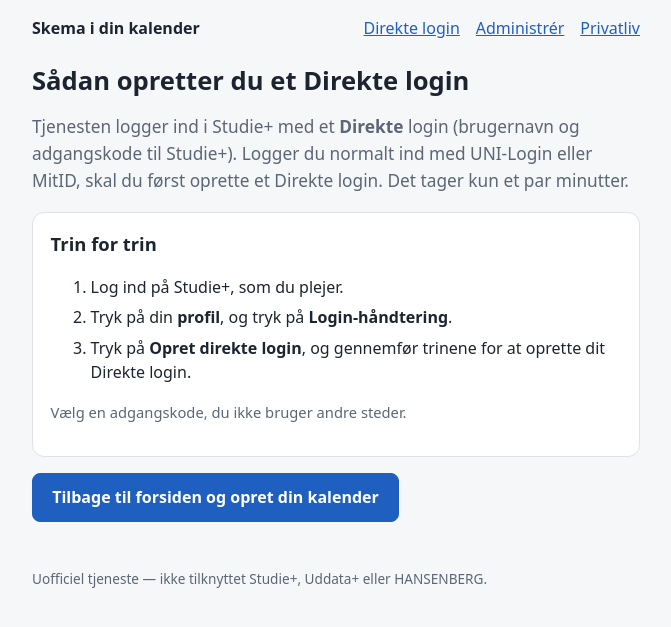
After one commit to NoahGNielsen/Studie-Plus-Skema-Service, a PHP site: template src/app/Web/views/direct_login.php in a window 1280 px wide. The commit adds this page. Shown: the top 627 px of the page, without its empty margins (304-975 px from the left). Run offline with PHP 8.4, Linux system fonts and the light colour scheme; the template is opened without the code that fills it, so the values that code supplies are empty.

Commit message:
Add direct login instructions and enhance error messages for clarity

```diff
--- a/src/app/Web/App.php
+++ b/src/app/Web/App.php
@@ -66,6 +66,7 @@ final class App
             $method === 'POST' && $path === '/administrer/slet' => $this->delete(),
             $method === 'POST' && $path === '/administrer/log-ud' => $this->logout(),
             $method === 'GET' && $path === '/privatliv' => View::render('privacy'),
+            $method === 'GET' && $path === '/direkte-login' => View::render('direct_login'),
             default => View::render('message', ['title' => 'Siden findes ikke', 'text' => 'Gå tilbage til forsiden.'], 404),
         };
     }
@@ -155,7 +156,7 @@ final class App
             View::render('home', [
                 'enabled' => true,
                 'username' => $username,
-                'error' => 'Studie+ godkendte ikke brugernavn og adgangskode. Bemærk: kun "Direkte" Studie+-login virker — ikke UNI-Login eller MitID.',
+                'error' => 'Studie+ godkendte ikke brugernavn og adgangskode. Bemærk: du skal bruge et "Direkte" Studie+-login. Logger du normalt ind med UNI-Login eller MitID, skal du først oprette et Direkte login (se guiden under "Direkte login" i menuen).',
             ], 400);
 
             return;
--- a/src/app/Web/views/created.php
+++ b/src/app/Web/views/created.php
@@ -16,9 +16,6 @@ $webcalUrl = preg_replace('#^https://#', 'webcal://', $feedUrl);
     </div>
     <p class="copy-status" id="copy-status" aria-live="polite"></p>
     <p><a class="button button--secondary" href="<?= $h($webcalUrl) ?>">Åbn i kalender-app</a></p>
-    <div class="notice">
-        Linket giver adgang til dit skema. Del det ikke med andre, og læg det ikke offentligt.
-    </div>
 </section>
 
 <section class="card">
@@ -30,8 +27,7 @@ $webcalUrl = preg_replace('#^https://#', 'webcal://', $feedUrl);
     </details>
     <details>
         <summary>Google Kalender (også Android)</summary>
-        <p>Åbn Google Kalender på en computer → <em>Andre kalendere</em> → <em>+</em> → <em>Fra webadresse</em>, og indsæt linket.
-            Google bestemmer selv, hvor ofte kalenderen hentes — det kan tage flere timer.</p>
+        <p>Åbn Google Kalender → <em>Andre kalendere</em> → <em>+</em> → <em>Fra webadresse</em>, og indsæt linket.</p>
     </details>
     <details>
         <summary>Outlook</summary>
--- /dev/null
+++ b/src/app/Web/views/direct_login.php
@@ -0,0 +1,16 @@
+<?php /** @var callable $h */ ?>
+<h1>Sådan opretter du et Direkte login</h1>
+<p class="lead">Tjenesten logger ind i Studie+ med et <strong>Direkte</strong> login (brugernavn og adgangskode til Studie+).
+    Logger du normalt ind med UNI-Login eller MitID, skal du først oprette et Direkte login. Det tager kun et par minutter.</p>
+
+<section class="card">
+    <h2>Trin for trin</h2>
+    <ol>
+        <li>Log ind på Studie+, som du plejer.</li>
+        <li>Tryk på din <strong>profil</strong>, og tryk på <strong>Login-håndtering</strong>.</li>
+        <li>Tryk på <strong>Opret direkte login</strong>, og gennemfør trinene for at oprette dit Direkte login.</li>
+    </ol>
+    <p class="hint">Vælg en adgangskode, du ikke bruger andre steder.</p>
+</section>
+
+<p><a class="button" href="/">Tilbage til forsiden og opret din kalender</a></p>
--- a/src/app/Web/views/home.php
+++ b/src/app/Web/views/home.php
@@ -15,7 +15,8 @@
     <h2>Før du starter</h2>
     <ul>
         <li>Det virker kun, hvis du logger ind i Studie+ med <strong>"Direkte"</strong> (brugernavn og adgangskode til Studie+).
-            Logger du ind med UNI-Login eller MitID, kan tjenesten ikke bruges.</li>
+            Logger du normalt ind med UNI-Login eller MitID, skal du først oprette et Direkte login —
+            <a href="/direkte-login">se hvordan her</a>.</li>
         <li>Vi gemmer dit brugernavn og din adgangskode <strong>krypteret</strong>, så skemaet kan hentes automatisk.
             Du kan til enhver tid slette dem under <a href="/administrer">Administrér</a>.</li>
         <li>Brug ikke den samme adgangskode andre steder. Læs mere under <a href="/privatliv">Privatliv</a>.</li>
@@ -43,5 +44,5 @@
     </label>
 
     <button type="submit" class="button" <?= $enabled ? '' : 'disabled' ?>>Opret min kalender</button>
-    <p class="hint">Det kan tage op til et halvt minut, mens vi tjekker dit login og henter dit skema.</p>
+    <p class="hint">Det kan tage op til 2 minuter, mens vi tjekker dit login og henter dit skema.</p>
 </form>
--- a/src/app/Web/views/layout.php
+++ b/src/app/Web/views/layout.php
@@ -13,7 +13,7 @@
 <body>
 <header class="site-header">
     <a href="/" class="brand">Skema i din kalender</a>
-    <nav><a href="/administrer">Administrér</a> <a href="/privatliv">Privatliv</a></nav>
+    <nav><a href="/direkte-login">Direkte login</a> <a href="/administrer">Administrér</a> <a href="/privatliv">Privatliv</a></nav>
 </header>
 <main>
 <?= $content ?>
```
